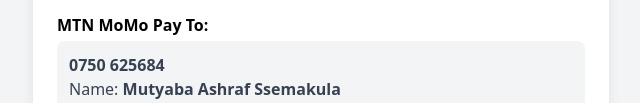
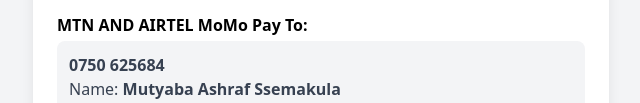
Before and after one commit to ashrafmy8/subscription-page2, a plain HTML site: page index.html in a window 1280 px wide. Shown: the part 641-744 px from the top of the page, without its empty margins (319-959 px from the left). Drawn offline with nearby package versions, Linux system fonts and the light colour scheme.

Commit message:
Update index.html

```diff
--- a/index.html
+++ b/index.html
@@ -68,9 +68,9 @@
         <input id="referral" type="text" name="referral" class="w-full border border-gray-300 rounded-lg px-4 py-2" placeholder="e.g. WhatsApp group">
       </div>
 
-      <!-- MTN and MoMo Pay Info -->
+      <!-- MTN AND AIRTEL MoMo Pay Info -->
       <div>
-        <label class="block font-semibold mb-1">MTN MoMo Pay To:</label>
+        <label class="block font-semibold mb-1">MTN AND AIRTEL MoMo Pay To:</label>
         <div class="bg-gray-100 p-3 rounded-lg text-gray-700">
           <p><strong>0750 625684</strong></p>
           <p>Name: <strong>Mutyaba Ashraf Ssemakula</strong></p>
```
